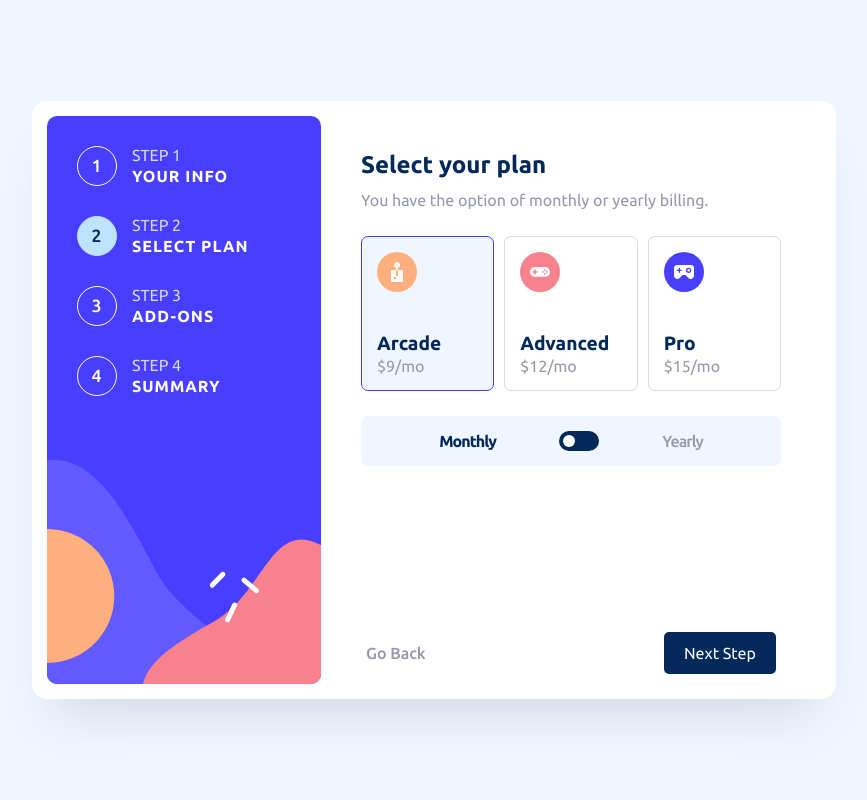
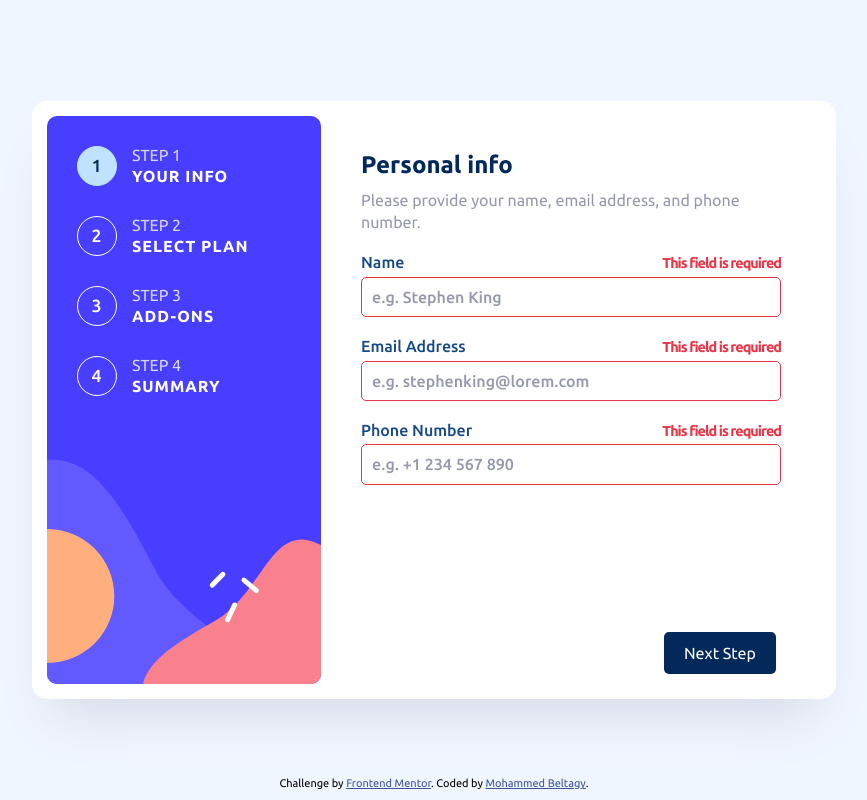
Before and after one commit to Mohammed-Beltagy/Multi-Step-Form, a plain HTML site: page index.html in a window 1280 px wide. Both pictures are taken after a click on the input "Next Step". Shown: the whole page, without its empty margins (206-1073 px from the left). Drawn offline with Linux system fonts and the light colour scheme.

Commit message:
Final Touches

```diff
--- a/app.js
+++ b/app.js
@@ -47,6 +47,67 @@ const formData = {
     },
   };
 let payType = "monthly";
+
+// =================
+// Step-1 Validation
+// =================
+
+const inputs = {
+  user_name: document.getElementById("user-name"),
+  user_email: document.getElementById("user-email"),
+  user_tel: document.getElementById("user-tel"),
+};
+function isFormValid() {
+  let notValid = [false, false, false];
+  // Check Validation
+  // name
+  if (inputs.user_name.value.length === 0) {
+    inputs.user_name.classList.add("error");
+    notValid[0] = true;
+    inputs.user_name.previousElementSibling.classList.add("required");
+  } else if (
+    /\w+/.test(inputs.user_name.value) === false ||
+    inputs.user_name.value[0] === " "
+  ) {
+    inputs.user_name.classList.add("error");
+    notValid[0] = true;
+    inputs.user_name.previousElementSibling.classList.add("invalid-name");
+  }
+  // email
+  if (inputs.user_email.value.length === 0) {
+    inputs.user_email.classList.add("error");
+    notValid[1] = true;
+    inputs.user_email.previousElementSibling.classList.add("required");
+  } else if (
+    /\w+\@\w+\.\w+/.test(inputs.user_email.value) === false ||
+    inputs.user_email.value[0] === " "
+  ) {
+    inputs.user_email.classList.add("error");
+    notValid[1] = true;
+    inputs.user_email.previousElementSibling.classList.add("invalid-email");
+  }
+  // tel
+  if (inputs.user_tel.value.length === 0) {
+    inputs.user_tel.classList.add("error");
+    notValid[2] = true;
+    inputs.user_tel.previousElementSibling.classList.add("required");
+  } else if (
+    /[^\+\d+]/.test(inputs.user_tel.value) === true ||
+    inputs.user_tel.value[0] === " "
+  ) {
+    inputs.user_tel.classList.add("error");
+    notValid[2] = true;
+    inputs.user_tel.previousElementSibling.classList.add("invalid-tel");
+  }
+  // If There Is Any Field Invalid Return (false) Else Return (true)
+  let valid = true;
+  for (let i = 0; i < notValid.length; i++) {
+    if (notValid[i] === true) {
+      valid = false;
+    }
+  }
+  return valid;
+}
 
 // =============
 // Step-2 Events
@@ -124,9 +185,9 @@ function changeData(fromSwitcher = false) {
     case 2:
       if (!fromSwitcher) {
         // Next-Btn Is Clicked => Save Data
-        formData.user.name = document.getElementById("user-name").value;
-        formData.user.email = document.getElementById("user-email").value;
-        formData.user.tel = document.getElementById("user-tel").value;
+        formData.user.name = inputs.user_name.value;
+        formData.user.email = inputs.user_email.value;
+        formData.user.tel = inputs.user_tel.value;
       } else {
         // Switch Btn clicked => Change Prices
         plans.forEach((plan) => {
@@ -183,6 +244,19 @@ function changeData(fromSwitcher = false) {
           `;
         }
       }
+      // Display Text If The User Didn't Choose Any Add-On
+      if (
+        formData.add_ons[Object.keys(formData.add_ons)[0]] === false &&
+        formData.add_ons[Object.keys(formData.add_ons)[1]] === false &&
+        formData.add_ons[Object.keys(formData.add_ons)[2]] === false
+      ) {
+        sum.innerHTML += `<div class="row">
+        <span class="price">
+        A step is submitted, but no selection has been made
+        </span>
+        </div>`;
+      }
+
       // Display Total
       const total = document.getElementById("total");
       total.innerHTML = `
@@ -206,6 +280,7 @@ function moveSlider() {
     back.classList.remove("hidden");
   } else {
     back.classList.add("hidden");
+    next.setAttribute("type", "submit");
   }
   // Remove Buttons At Step 5
   if (step >= 5) {
@@ -214,7 +289,6 @@ function moveSlider() {
   }
   // Add (confirm) Class To (Next) btn In Last Step
   if (step === 4) {
-    console.log("hello");
     next.classList.add("confirm");
     next.value = "Confirm";
   } else {
@@ -226,17 +300,13 @@ function moveSlider() {
   stepsOrder[step - 1].classList.add("active");
 }
 moveSlider();
-// Add Events To Buttons
-function isFormValid() {
-  return true;
-}
 // Next/Back Buttons
 next.onclick = function () {
   if (step >= stepsCount) {
     return;
   }
   if (step === 1 && !isFormValid()) {
-    console.log(new Error("Forms Not Valid"));
+    console.log(new Error("Form Is Not Valid"));
   } else {
     step++;
     moveSlider();
--- a/css/style.css
+++ b/css/style.css
@@ -1,8 +1,7 @@
-/* Temporary Style */
-.not-styled {
-  display: none;
-}
+/* Attribution Style */
 .attribution {
+  position: absolute;
+  inset: auto 0 10px;
   font-size: 11px;
   text-align: center;
 }
@@ -40,10 +39,6 @@
   --main-bg: hsl(217, 100%, 97%);
   --shadow: hsl(229, 24%, 87%);
 
-  /* Unused Colors */
-  /* primary */
-  --pastel-blue: hsl(228, 100%, 84%);
-  /* neutral */
   --alabaster: hsl(231, 100%, 99%);
 }
 body {
@@ -212,10 +207,34 @@ main h2 + p {
 
 /* Step One */
 .step-one label {
+  position: relative;
   display: block;
   margin: 20px 0 5px;
   color: var(--text-accent-active);
   font-weight: 500;
+}
+.step-one label::after {
+  content: "";
+  position: absolute;
+  inset: auto 0 0 auto;
+  color: var(--field-error);
+  font-weight: 700;
+  letter-spacing: -1px;
+  font-size: 0.9em;
+  max-width: min(300px, 80%);
+  text-align: end;
+}
+.step-one label.required::after {
+  content: "This field is required";
+}
+.step-one label.invalid-name::after {
+  content: "The email address is not formatted correctly";
+}
+.step-one label.invalid-email::after {
+  content: "The email address is not formatted correctly";
+}
+.step-one label.invalid-tel::after {
+  content: "The telephone number is not formatted correctly";
 }
 .step-one input {
   width: 100%;
@@ -226,6 +245,9 @@ main h2 + p {
 
   color: var(--text-accent-active);
   font-weight: 500;
+}
+.step-one input.error {
+  border-color: var(--field-error);
 }
 .step-one input::placeholder {
   color: var(--text-secondry);
--- a/index.html
+++ b/index.html
@@ -83,12 +83,7 @@
             />
 
             <label>Phone Number</label>
-            <input
-              type="tel"
-              id="user-tel"
-              placeholder="e.g. +1 234 567 890"
-              required
-            />
+            <input type="tel" id="user-tel" placeholder="e.g. +1 234 567 890" />
           </div>
 
           <!-- Step Two -->
@@ -223,34 +218,29 @@
             id="back"
             class="back-btn hidden"
           />
-          <input type="button" value="Next Step" id="next" class="next-btn" />
+          <input
+            type="button"
+            l̥ō
+            value="Next Step"
+            id="next"
+            class="next-btn"
+          />
         </footer>
       </main>
     </div>
 
-    <div class="not-styled">
-      <!-- Step 4 start -->
-
-      <!-- Dynamically add subscription and add-on selections here -->
-
-      Total (per month/year) Go Back Confirm
-
-      <!-- Step 4 end -->
-
-      <!-- Step 5 start -->
-
-      Thank you! Thanks for confirming your subscription! We hope you have fun
-      using our platform. If you ever need support, please feel free to email us
-      at support@loremgaming.com.
-
-      <!-- Step 5 end -->
-
-      <div class="attribution">
-        Challenge by
-        <a href="https://www.frontendmentor.io?ref=challenge" target="_blank"
-          >Frontend Mentor</a
-        >. Coded by <a href="#">Your Name Here</a>.
-      </div>
+    <div class="attribution">
+      Challenge by
+      <a
+        href="https://www.frontendmentor.io/challenges/multistep-form-YVAnSdqQBJ"
+        target="_blank"
+        >Frontend Mentor</a
+      >. Coded by
+      <a
+        href="https://github.com/Mohammed-Beltagy/Multi-Step-Form"
+        target="_blank"
+        >Mohammed Beltagy</a
+      >.
     </div>
 
     <script src="app.js"></script>
```
Also changed, not shown: 2 other files.
